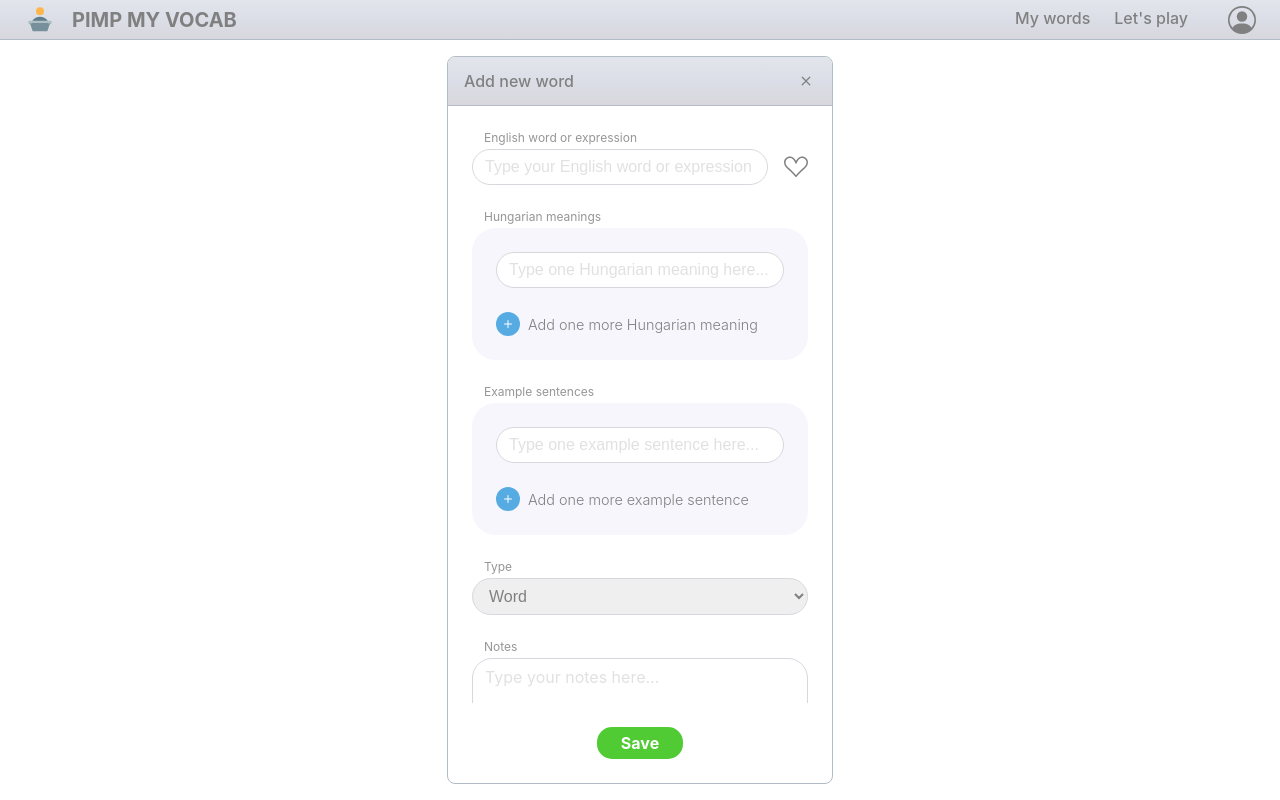
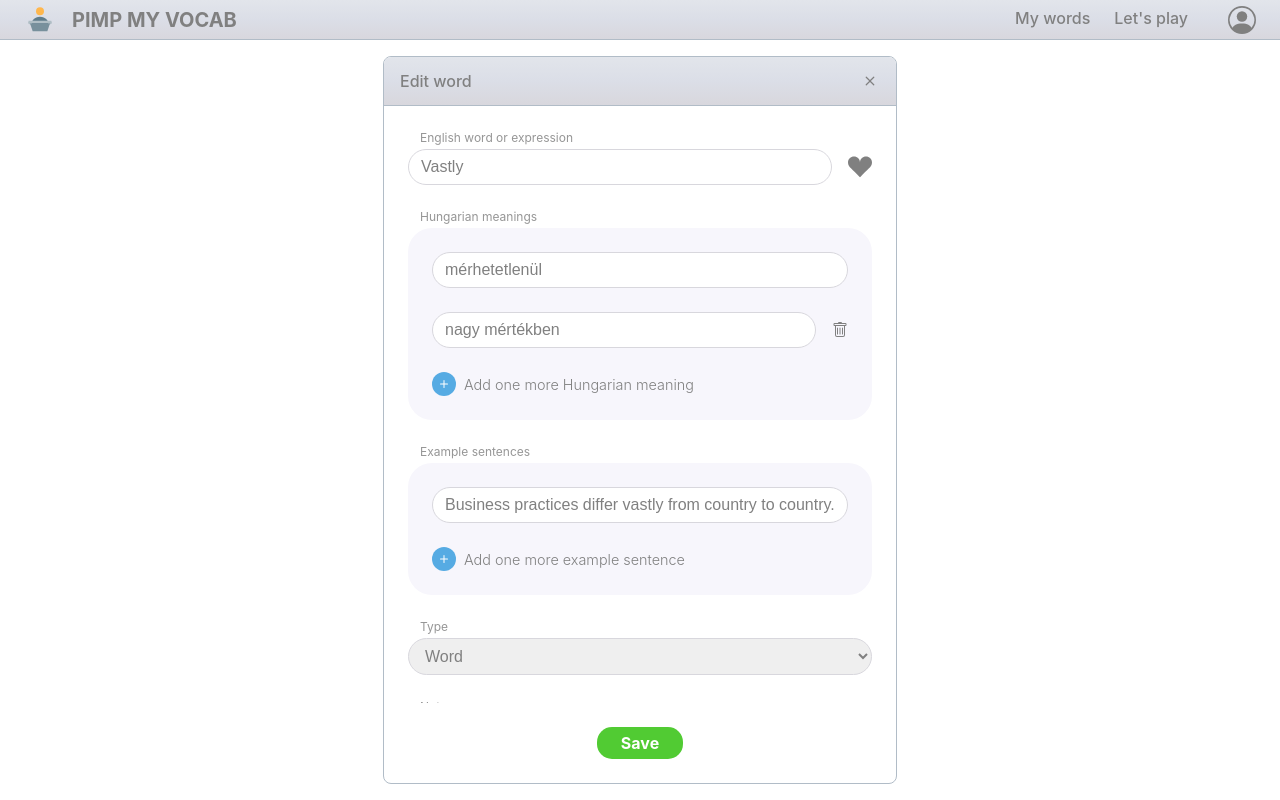
Before and after one commit to Crepkey/pmv_frond_end, a React (Create React App) app: page / in a window 1280 px wide. Built offline with nearby package versions, Linux system fonts and the light colour scheme.

Commit message:
Testing EditWord component for editing an existing word + bugfixing

```diff
--- a/src/App.tsx
+++ b/src/App.tsx
@@ -29,7 +29,18 @@ function App() {
 
 			<Body>
 				{/* <PlayingCard /> */}
-				<EditWord title="Add new word" initialWord={{ english: "", hungarian: [""], sentences: [""], type: "word" }} />
+				{/* <EditWord title="Add new word" initialWord={{ english: "", hungarian: [""], sentences: [""], type: "word" }} /> */}
+				<EditWord
+					title="Edit word"
+					initialWord={{
+						english: "Vastly",
+						hungarian: ["mérhetetlenül", "nagy mértékben"],
+						sentences: ["Business practices differ vastly from country to country."],
+						type: "word",
+						notes: "Find more example sentences!",
+						favourite: true,
+					}}
+				/>
 			</Body>
 		</MainContainer>
 	);
--- a/src/components/EditWord.tsx
+++ b/src/components/EditWord.tsx
@@ -12,7 +12,7 @@ const Card = styled.div`
 	border: 1px solid ${colors.border};
 	border-radius: 8px;
 	margin: 16px;
-	width: 30vw;
+	width: 40vw;
 	min-width: 20rem;
 	min-height: 0;
 	display: flex;
@@ -252,6 +252,7 @@ export default function EditWord({ initialWord, title }: EditWordProps) {
 							<String
 								error={errors.includes(1)}
 								placeholder="Type your English word or expression here..."
+								value={word.english}
 								onChange={(e) => {
 									// TODO optimization: setErrors only has to run, if there was an error, and we should use a general component for handling inputs and error labels ---> we only have to check once, if there was an error or not
 									setErrors(errors.filter((e: number) => e !== 1));
```
